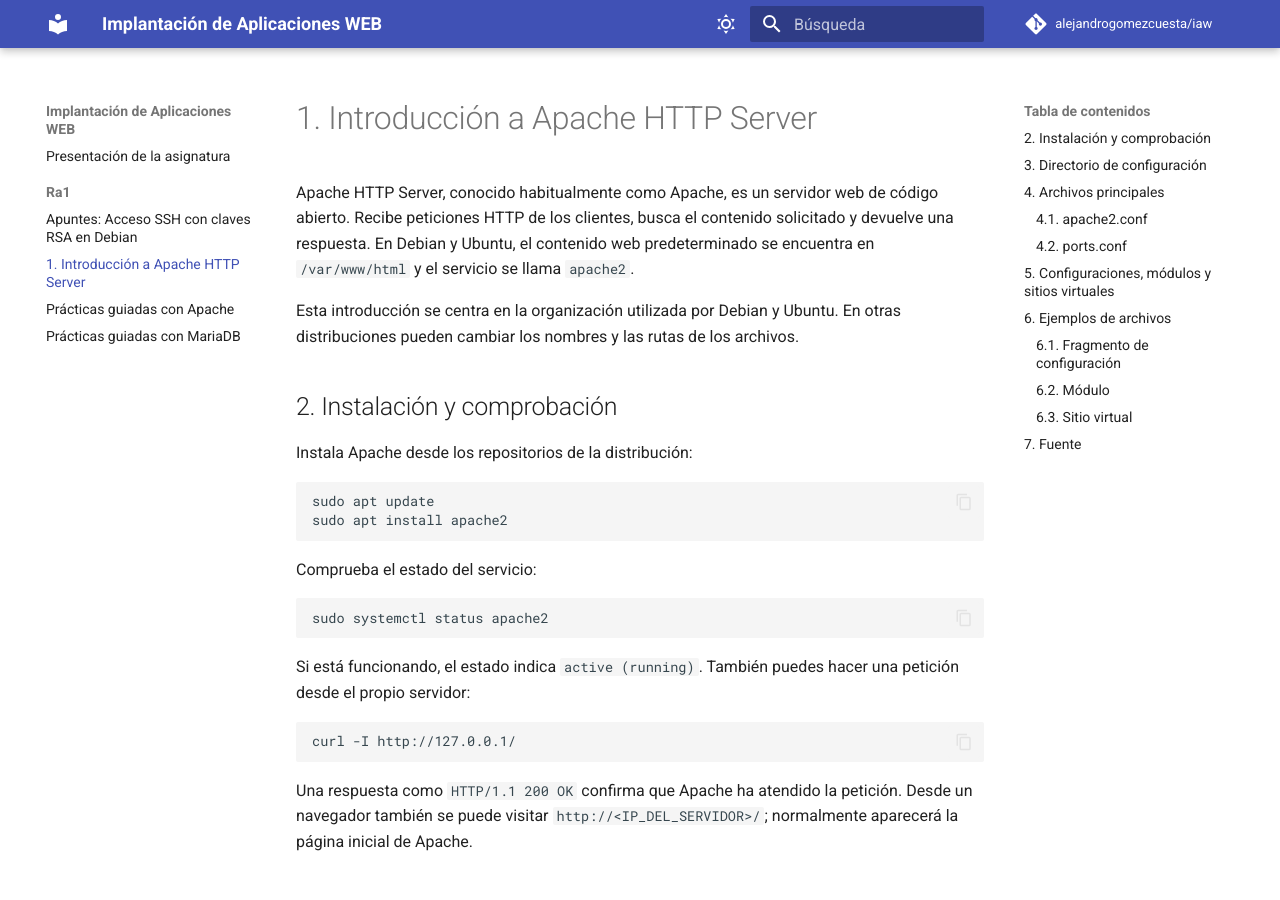
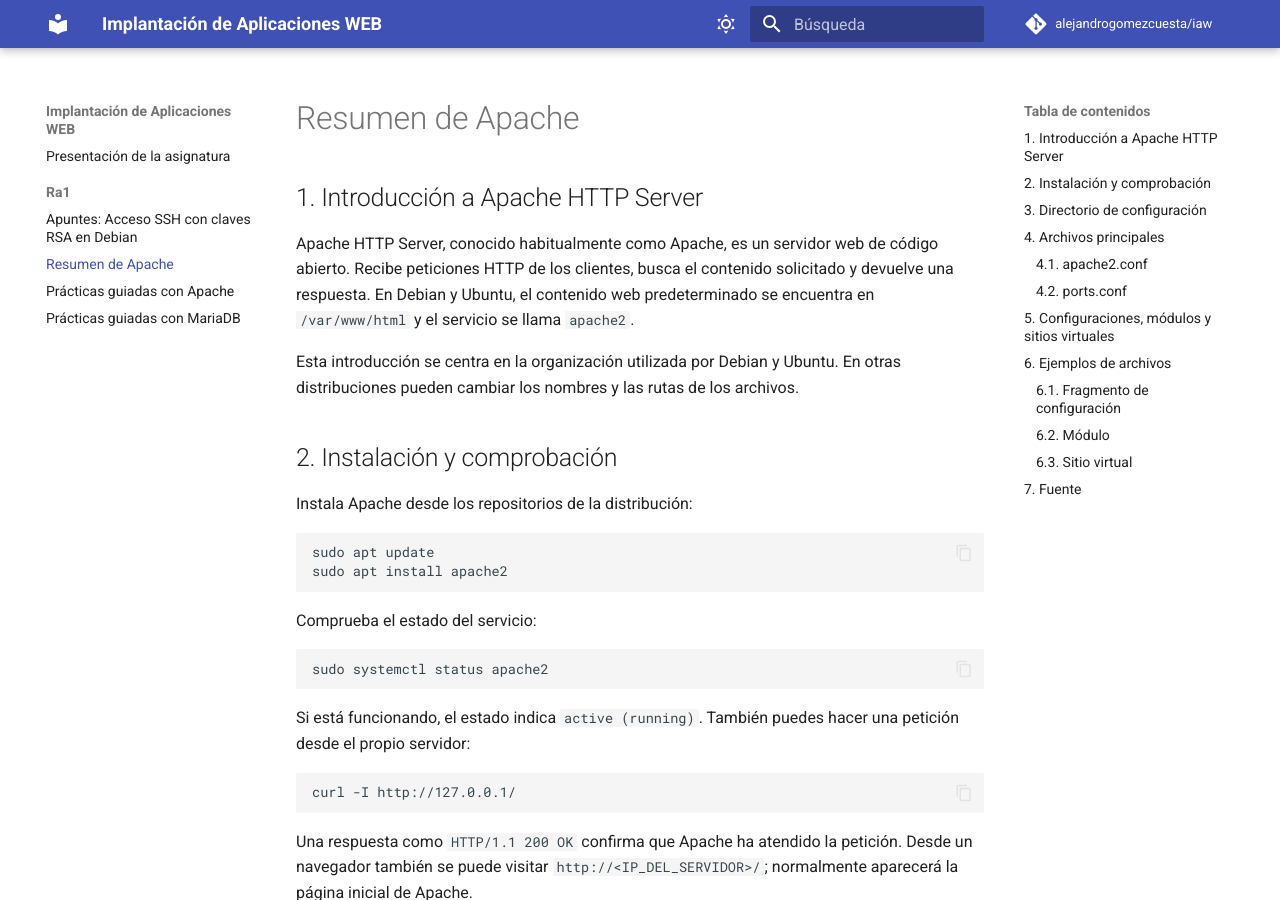
Before and after one commit to alejandrogomezcuesta/iaw, an MkDocs documentation site: the page built from docs/ra1/02-resumen-apache.md, in a window 1280 px wide and 900 px high. Built offline with MkDocs 1.6.1 and Material for MkDocs 9.7.7, drawn with Linux system fonts in a browser that asks for light colours; comment, search, counter and statistics services are not loaded.

Commit message:
Título de resumen de apache cambiado

```diff
--- a/docs/ra1/02-resumen-apache.md
+++ b/docs/ra1/02-resumen-apache.md
@@ -1,4 +1,6 @@
-# 1. Introducción a Apache HTTP Server
+# Resumen de Apache
+
+## 1. Introducción a Apache HTTP Server
 
 Apache HTTP Server, conocido habitualmente como Apache, es un servidor web de código abierto. Recibe peticiones HTTP de los clientes, busca el contenido solicitado y devuelve una respuesta. En Debian y Ubuntu, el contenido web predeterminado se encuentra en `/var/www/html` y el servicio se llama `apache2`.
 
```
